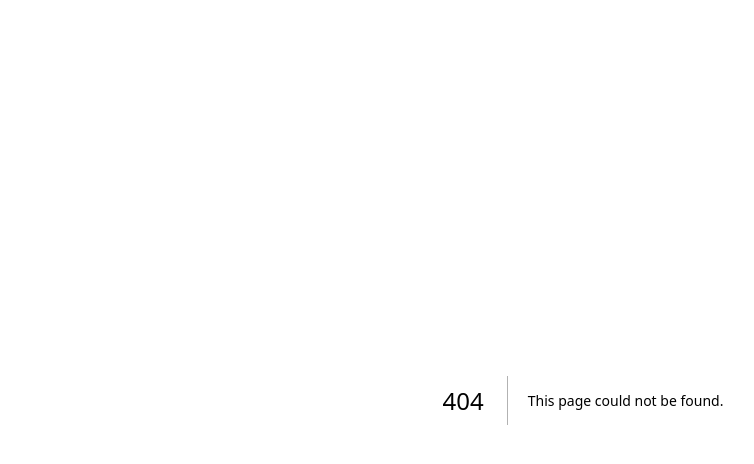
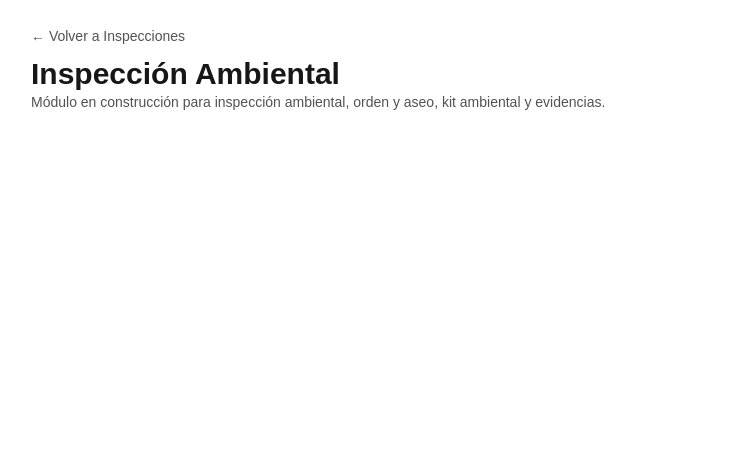
Before and after one commit to Roniant2023/portal-hseq-ia, a Next.js app: page /control-trabajo/inspecciones/ambiental in a window 1280 px wide. Before the commit this address had no page. Shown: the top 464 px of the page, without its empty margins (57-811 px from the left). Built offline with nearby package versions, Linux system fonts and the light colour scheme.

Commit message:
Agregar modulo inicial inspeccion ambiental

```diff
--- /dev/null
+++ b/app/control-trabajo/inspecciones/ambiental/page.tsx
@@ -0,0 +1,24 @@
+export default function AmbientalPage() {
+  return (
+    <main className="min-h-screen bg-white text-neutral-900">
+      <div className="max-w-6xl mx-auto p-6 space-y-6">
+        <div>
+          <a
+            href="/control-trabajo/inspecciones"
+            className="text-sm text-neutral-600 hover:text-black"
+          >
+            ← Volver a Inspecciones
+          </a>
+
+          <h1 className="text-3xl font-bold mt-2">
+            Inspección Ambiental
+          </h1>
+
+          <p className="text-sm text-neutral-600">
+            Módulo en construcción para inspección ambiental, orden y aseo, kit ambiental y evidencias.
+          </p>
+        </div>
+      </div>
+    </main>
+  );
+}
--- a/app/control-trabajo/inspecciones/page.tsx
+++ b/app/control-trabajo/inspecciones/page.tsx
@@ -20,6 +20,7 @@ export default function InspeccionesPage() {
         </div>
 
         <section className="grid grid-cols-1 md:grid-cols-3 gap-4">
+
           <a
             href="/control-trabajo/inspecciones/extintores"
             className="border rounded-2xl p-6 bg-white shadow-sm hover:shadow-md transition"
@@ -34,6 +35,22 @@ export default function InspeccionesPage() {
               Registro, consulta e inspección de extintores.
             </div>
           </a>
+
+          <a
+            href="/control-trabajo/inspecciones/ambiental"
+            className="border rounded-2xl p-6 bg-white shadow-sm hover:shadow-md transition"
+          >
+            <div className="text-4xl mb-3">🌱</div>
+
+            <div className="text-xl font-bold">
+              Ambiental
+            </div>
+
+            <div className="text-sm text-neutral-600 mt-2">
+              Inspección ambiental, orden y aseo, kit ambiental y evidencias.
+            </div>
+          </a>
+
         </section>
       </div>
     </main>
```
